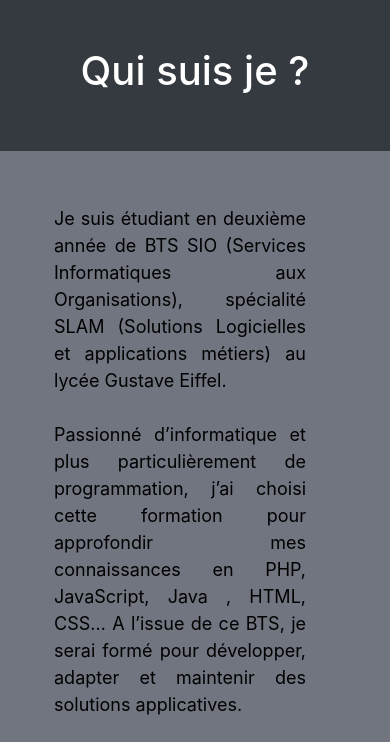
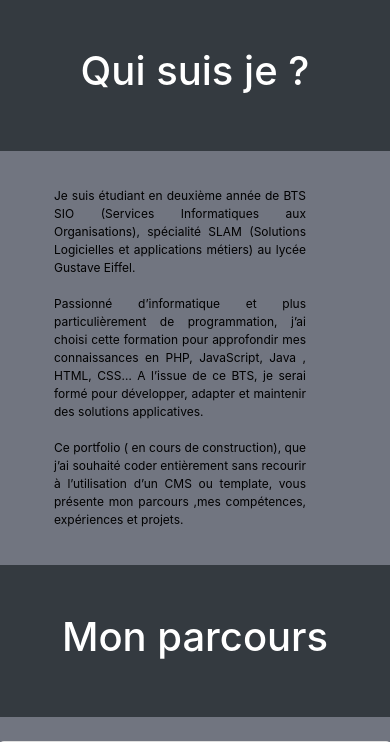
Before and after one commit to chiptu/SIte-CV-save, a PHP site: page / in a window 390 px wide. Shown: the part 292-1034 px from the top of the page. Run offline with PHP 8.4, Linux system fonts and the light colour scheme; some libraries are stand-ins or nearby versions.

Commit message:
correction format tel

```diff
--- a/style/layout.css
+++ b/style/layout.css
@@ -91,9 +91,10 @@ h1
 
 .text
 {
-	text-align: justify;
+	  text-align: justify;
     display: block;
     font-size: 18px;
+
 
 
     padding: 15%;
@@ -108,7 +109,9 @@ h1
     width: auto;
 }
 
-
+@media only screen and (max-width: 600px) {
+.Tel{font-size: 12px;}
+}
 
 
 
--- a/vue/vuePrincipal.php
+++ b/vue/vuePrincipal.php
@@ -36,6 +36,7 @@
 
 
 								<div class = "text">
+									<div class ="Tel">
 
 								<br><br>
 							Je suis étudiant en deuxième année de BTS SIO (Services Informatiques aux Organisations), spécialité SLAM (Solutions Logicielles et applications métiers) au lycée Gustave Eiffel.<br> <br>
@@ -43,6 +44,7 @@ Passionné d’informatique et plus particulièrement de programmation, j’ai c
  A l’issue de ce BTS, je serai formé pour développer, adapter et maintenir des solutions applicatives. <br><br>
 Ce portfolio ( en cours de construction), que j’ai souhaité coder entièrement sans recourir à l’utilisation d’un CMS ou template, vous présente mon parcours ,mes compétences, expériences et projets.<br><br><br>
 
+									</div>
 								</div>
 		 	    	</div>
 
```
